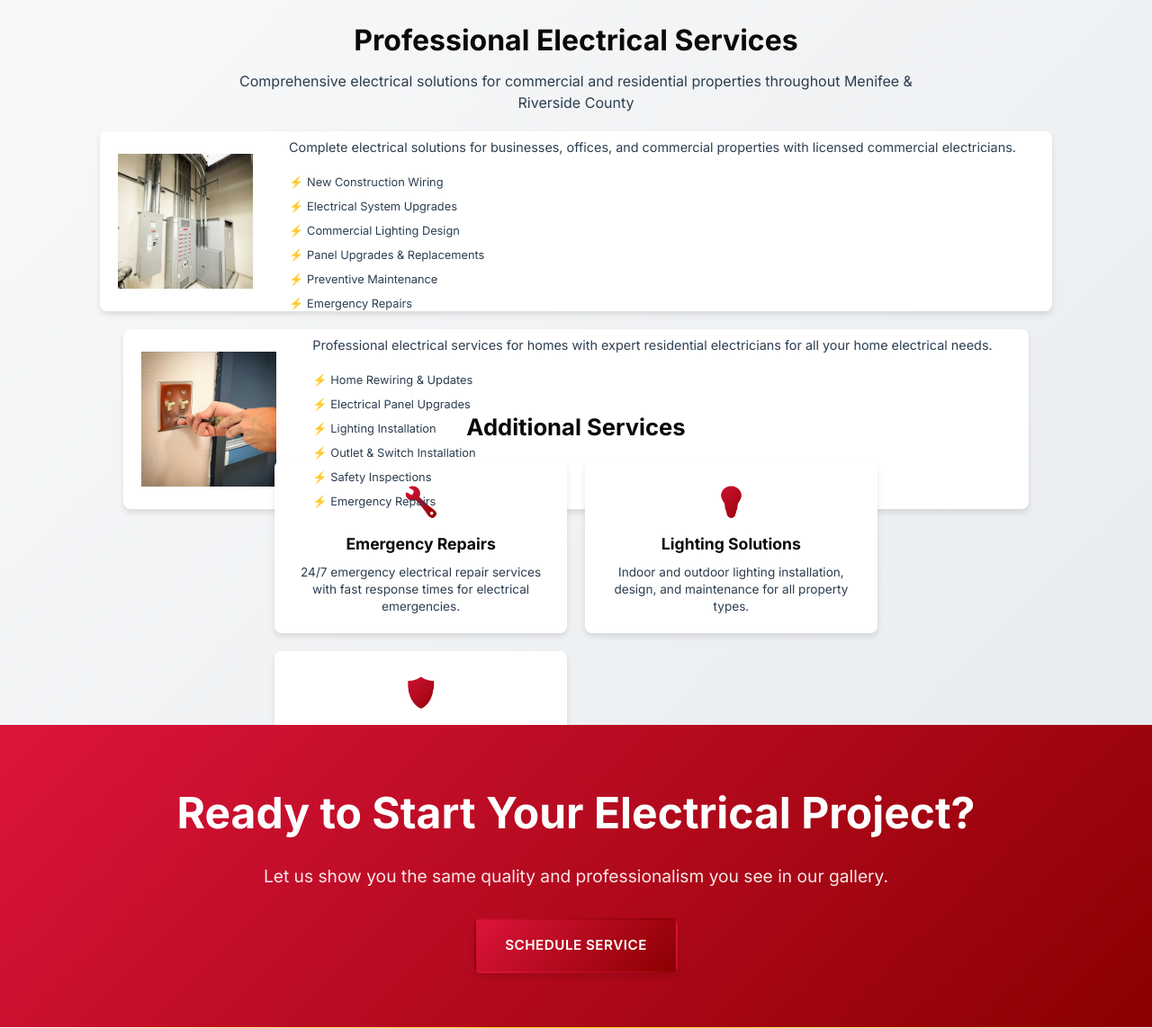
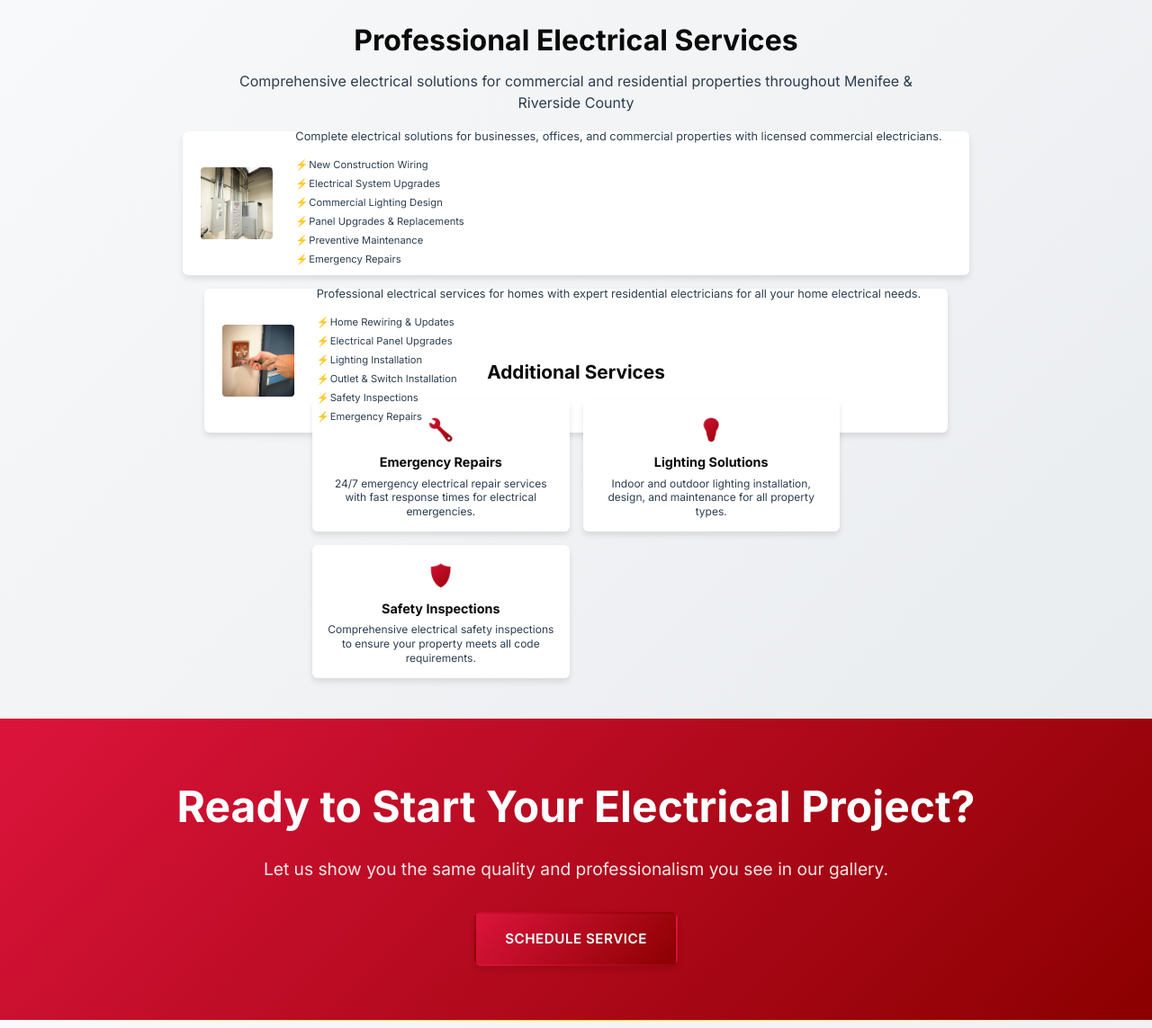
Before and after one commit to heringpm/bolder_electric, a Flask app: page / in a window 1280 px wide. Shown: the part 921-2064 px from the top of the page at 90% size. Run offline with Flask 3, Linux system fonts and the light colour scheme; data comes from the database, SQL or seed files in the repository.

Commit message:
Make layout ultra-compact to match user drawing exactly
- Reduce photos to 80x80px (very small)
- Reduce section height to 20vh each
- Make all fonts much smaller (0.7rem-1.1rem)
- Reduce all padding and margins to minimum
- Make gap between photo and text only 15px
- Ensure all three sections fit in viewport

```diff
--- a/static/css/style.css
+++ b/static/css/style.css
@@ -449,22 +449,23 @@ section {
 .service-row {
     display: flex;
     align-items: center;
-    gap: 20px;
+    gap: 15px;
     max-width: 1200px;
-    margin: 0 auto 20px;
-    padding: 0 20px;
+    margin: 0 auto 15px;
+    padding: 15px 20px;
     background: white;
-    border-radius: 8px;
+    border-radius: 6px;
     box-shadow: var(--shadow-md);
     overflow: hidden;
-    height: 25vh;
+    height: 20vh;
 }
 
 .service-photo {
     flex-shrink: 0;
-    width: 150px;
-    height: 150px;
+    width: 80px;
+    height: 80px;
     overflow: hidden;
+    border-radius: 4px;
 }
 
 .service-photo img {
@@ -475,15 +476,15 @@ section {
 
 .service-info {
     flex: 1;
-    padding: 20px;
+    padding: 10px;
     display: flex;
     flex-direction: column;
     justify-content: center;
 }
 
 .service-icon {
-    font-size: 1.8rem;
-    margin-bottom: 0.5rem;
+    font-size: 1.2rem;
+    margin-bottom: 0.3rem;
     background: var(--gradient-primary);
     -webkit-background-clip: text;
     -webkit-text-fill-color: transparent;
@@ -492,29 +493,29 @@ section {
 }
 
 .service-info h3 {
-    font-size: 1.4rem;
+    font-size: 1.1rem;
     font-weight: 700;
     color: var(--primary-black);
-    margin-bottom: 0.5rem;
+    margin-bottom: 0.3rem;
 }
 
 .service-info p {
-    font-size: 0.9rem;
-    line-height: 1.4;
+    font-size: 0.8rem;
+    line-height: 1.3;
     color: var(--dark-gray);
-    margin-bottom: 1rem;
+    margin-bottom: 0.8rem;
 }
 
 .service-list {
     list-style: none;
-    margin-bottom: 1.5rem;
+    margin-bottom: 1rem;
 }
 
 .service-list li {
-    padding: 0.2rem 0;
-    position: relative;
-    padding-left: 20px;
-    font-size: 0.8rem;
+    padding: 0.1rem 0;
+    position: relative;
+    padding-left: 15px;
+    font-size: 0.7rem;
     color: var(--dark-gray);
 }
 
@@ -530,42 +531,42 @@ section {
     max-width: 1200px;
     margin: 0 auto;
     padding: 0 20px;
-    height: 25vh;
+    height: 20vh;
     display: flex;
     flex-direction: column;
     justify-content: center;
 }
 
 .additional-services-new h3 {
-    font-size: 1.6rem;
+    font-size: 1.3rem;
     font-weight: 700;
     color: var(--primary-black);
-    margin-bottom: 1rem;
+    margin-bottom: 0.8rem;
 }
 
 .services-cards {
     display: grid;
-    grid-template-columns: repeat(auto-fit, minmax(250px, 1fr));
-    gap: 20px;
+    grid-template-columns: repeat(auto-fit, minmax(200px, 1fr));
+    gap: 15px;
 }
 
 .service-card-new {
     background: white;
-    padding: 20px;
-    border-radius: 8px;
+    padding: 15px;
+    border-radius: 6px;
     box-shadow: var(--shadow-md);
     text-align: center;
     transition: transform 0.3s ease;
 }
 
 .service-card-new:hover {
-    transform: translateY(-3px);
+    transform: translateY(-2px);
     box-shadow: var(--shadow-lg);
 }
 
 .card-icon {
-    font-size: 2rem;
-    margin-bottom: 0.5rem;
+    font-size: 1.5rem;
+    margin-bottom: 0.3rem;
     background: var(--gradient-primary);
     -webkit-background-clip: text;
     -webkit-text-fill-color: transparent;
@@ -574,15 +575,15 @@ section {
 }
 
 .service-card-new h4 {
-    font-size: 1.1rem;
+    font-size: 0.9rem;
     font-weight: 700;
     color: var(--primary-black);
-    margin-bottom: 0.5rem;
+    margin-bottom: 0.3rem;
 }
 
 .service-card-new p {
-    font-size: 0.85rem;
-    line-height: 1.4;
+    font-size: 0.75rem;
+    line-height: 1.3;
     color: var(--dark-gray);
 }
 
```
